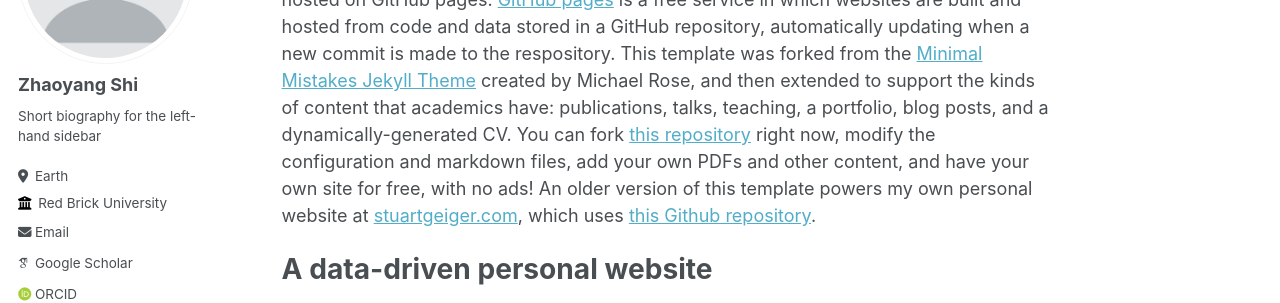
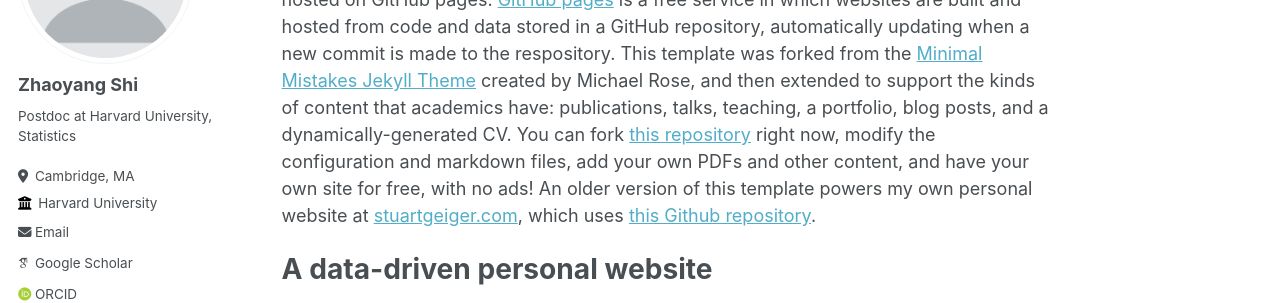
Before and after one commit to 10Mzys/website, a Jekyll site: the page built from _pages/about.md, in a window 1280 px wide. Shown: the part 217-520 px from the top of the page. Built offline with Jekyll 4.4.1, drawn with Linux system fonts in a browser that asks for light colours; some web fonts are replaced.

Commit message:
Update _config.yml

```diff
--- a/_config.yml
+++ b/_config.yml
@@ -24,9 +24,9 @@ author:
   avatar           : "profile.png"
   name             : "Zhaoyang Shi"
   pronouns         : # example: "she/her"
-  bio              : "Short biography for the left-hand sidebar"
-  location         : "Earth"
-  employer         : "Red Brick University"
+  bio              : "Postdoc at Harvard University, Statistics"
+  location         : "Cambridge, MA"
+  employer         : "Harvard University"
   uri              : # URL
   email            : "none@example.org"
 
```
